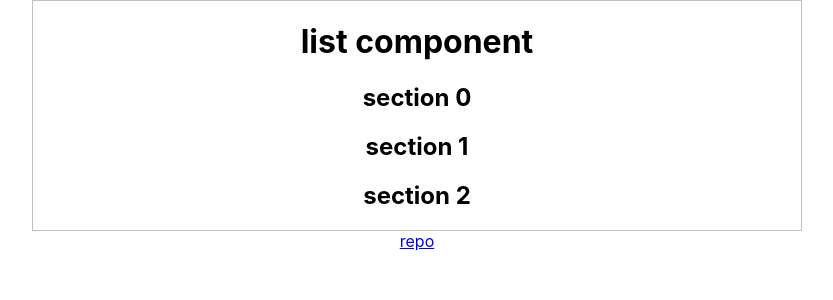
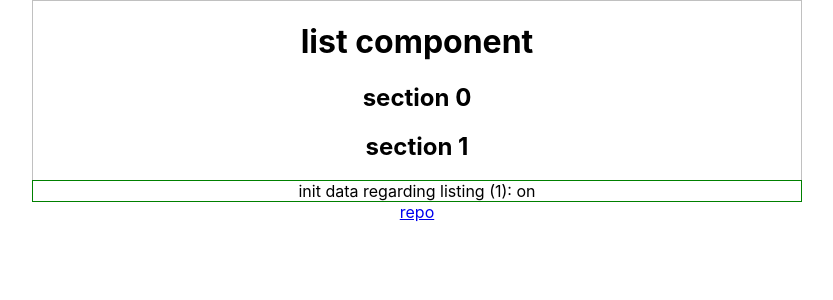
Before and after one commit to nerdfiles/toggle-app, a React (Create React App) app: page / in a window 1280 px wide. Shown: the top 300 px of the page, without its empty margins (223-1056 px from the left). Built offline with nearby package versions, Linux system fonts and the light colour scheme.

Commit message:
demo init data state with second menu item loaded

```diff
--- a/src/shared/components/List/List.tsx
+++ b/src/shared/components/List/List.tsx
@@ -20,11 +20,15 @@ import React, { useState } from 'react';
 import apiData from '../../services/api'
 import Listing from '../Listing/Listing';
 
+interface DataShell {
+  mode: string
+}
+
 
 const List: React.FC = () => {
-  const getDataFromApi: string[] = ['off', 'off', 'off'];
+  const getDataFromApi: DataShell[] = [{ mode: 'off' }, { mode: 'on' }];
   const [localState, setLocalState] = useState(getDataFromApi)
-  const updateOr = (payload: string[]) => {
+  const updateOr = (payload: DataShell[]) => {
     setLocalState(payload)
   }
 
--- a/src/shared/components/Listing/Listing.tsx
+++ b/src/shared/components/Listing/Listing.tsx
@@ -5,6 +5,10 @@
  */
 import React from 'react'
 import Accordian from '../../models/Accordian'
+interface DataShell {
+  mode: string
+}
+
 
 
 const Listing: React.FC<Accordian> = (props: Accordian) => {
@@ -14,7 +18,7 @@ const Listing: React.FC<Accordian> = (props: Accordian) => {
   const ARIA_BOOL_TRULY_TRUE: boolean = true
   const sectionHeaderOnClick = (event: React.UIEvent<HTMLHeadingElement>) => {
     const DEFAULT_TAB_OFFSET: number = 1
-    const initData: string[] = []
+    const initData: DataShell[] = []
     const newState = initData.concat(props.getDataFromApi)
     const TAB_INDEX = event && event.target && event.target['tabIndex']
     const tabIndexSelection: number = (event && event.target)
@@ -22,9 +26,14 @@ const Listing: React.FC<Accordian> = (props: Accordian) => {
       : DEFAULT_TAB_OFFSET
     const INDEX_UNIT: number = (tabIndexSelection-1)
 
-    newState[INDEX_UNIT] = props.localState[INDEX_UNIT] !== OFF_STATE
-      ? OFF_STATE
-      : ON_STATE
+    const itemModeContext = newState && newState[INDEX_UNIT]
+      ? newState[INDEX_UNIT]
+      : { mode: 'off' }
+    itemModeContext.mode = props &&props.localState
+      && props.localState[INDEX_UNIT]
+      && props.localState[INDEX_UNIT].mode !== OFF_STATE
+        ? OFF_STATE
+        : ON_STATE
     props.updateOr(newState)
   }
 
@@ -32,13 +41,13 @@ const Listing: React.FC<Accordian> = (props: Accordian) => {
     <li className="A-list-component__listing">
       <h2 className="A-list-component__header"
           tabIndex={(props.index+1)}
-          aria-expanded={props.localState[props.index] !== props.val
+          aria-expanded={props.localState[props.index].mode !== props.val.mode
             ? ARIA_BOOL_TRULY_TRUE
             : ARIA_BOOL_NOT_TRULY_TRUE}
           onKeyPress={sectionHeaderOnClick}
           onClick={sectionHeaderOnClick}>section {props.index}</h2>
-      <ul className={props.localState[props.index]}>
-        <li>data regarding listing ({props.index}): {props.val}</li>
+      <ul className={props.localState[props.index].mode}>
+        <li>init data regarding listing ({props.index}): {props.val.mode}</li>
       </ul>
     </li>
   )
```
Also changed, not shown: src/shared/models/Accordian.tsx (+8 -4 lines).
